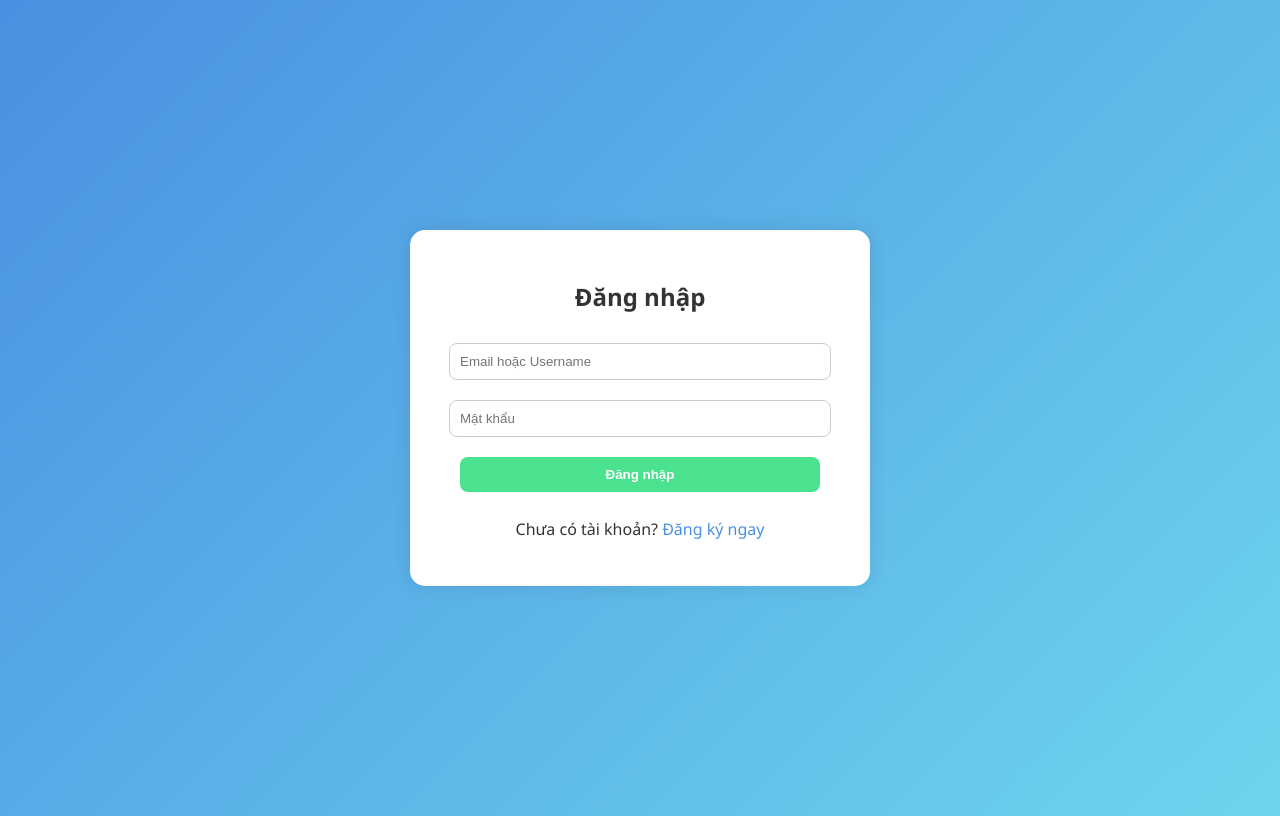
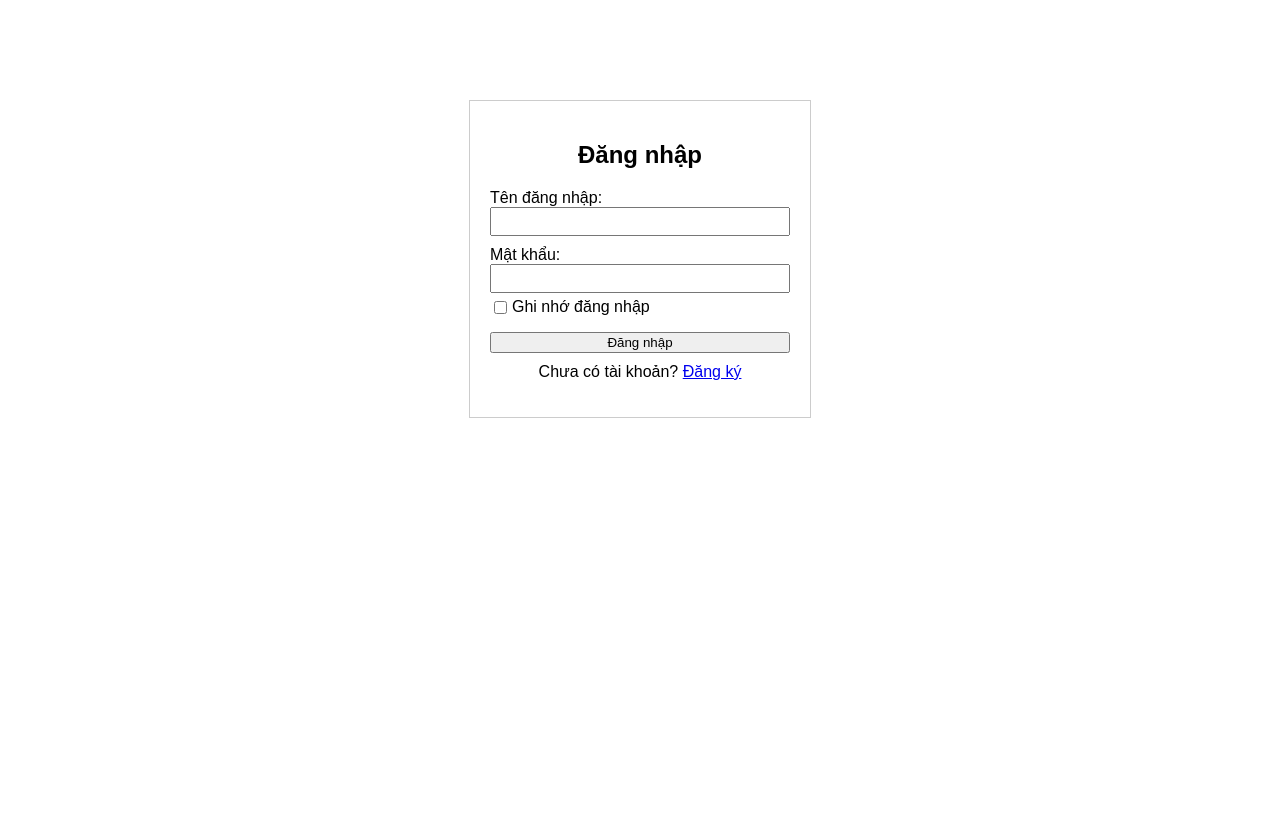
Before and after one commit to khuynnn/ins3064, a PHP site: page / in a window 1280 px wide. After the commit the page ends 418 px from the top, so only its background shows below. Run offline with PHP 8.4, Linux system fonts and the light colour scheme; data that the repository does not hold is empty; a stand-in replaces the project's code that opens the database connection.

Commit message:
Đây là trang đăng nhập. Phần đầu mã PHP kiểm tra nếu người dùng đã đăng nhập (session tồn tại) thì chuyển đến dashboard.php. Nếu chưa, hệ thống kiểm tra cookie user_id để hỗ trợ “ghi nhớ đăng nhập” – nếu cookie hợp lệ sẽ tự động khởi tạo session và chuyển hướng người dùng đăng nhập sẵn vào hệ thống.
Khi người dùng gửi form đăng nhập, mã sẽ kiểm tra username trong bảng users. Nếu tìm thấy, sử dụng password_verify() để so sánh mật khẩu nhập vào với hash mật khẩu lưu trong CSDL
php.net
. Nếu khớp, tạo session cho người dùng (lưu ID, username, quyền admin) và nếu có chọn "Ghi nhớ đăng nhập" thì thiết lập cookie user_id lưu trữ trong 30 ngày (thời gian tính bằng giây).

```diff
--- a/book_management/index.php
+++ b/book_management/index.php
@@ -1,32 +1,72 @@
 <?php
+// index.php - Trang đăng nhập người dùng (và là trang đầu tiên của ứng dụng)
+
+// Khởi động phiên làm việc
 session_start();
-include("connection.php");
 
-$message = "";
-
-// Nếu user đã đăng nhập → chuyển thẳng đến dashboard
-if (isset($_SESSION["user"])) {
+// Nếu đã đăng nhập (có session) thì chuyển hướng đến trang dashboard
+if (isset($_SESSION['user_id'])) {
     header("Location: dashboard.php");
     exit();
 }
 
-// Nếu user nhấn nút đăng nhập
-if ($_SERVER["REQUEST_METHOD"] == "POST") {
-    $email = $_POST["email"];
-    $password = $_POST["password"];
+// Kết nối CSDL
+require 'config.php';
 
-    $sql = "SELECT * FROM users
-            WHERE (email='$email' OR username='$email')
-            AND password='$password'";
-
-    $result = mysqli_query($link, $sql);
-
-    if (mysqli_num_rows($result) == 1) {
-        $_SESSION["user"] = $email;
+// Xử lý trường hợp có cookie "remember me" để tự động đăng nhập
+if (!isset($_SESSION['user_id']) && isset($_COOKIE['user_id'])) {
+    // Cookie lưu ID người dùng, tiến hành đăng nhập tự động
+    $uid = $_COOKIE['user_id'];
+    $uid = intval($uid); // Chuyển thành số nguyên để tránh lỗi hoặc tấn công
+    $result = $mysqli->query("SELECT * FROM users WHERE id = $uid");
+    if ($result && $result->num_rows > 0) {
+        $user = $result->fetch_assoc();
+        // Tạo session đăng nhập từ thông tin trong cookie
+        $_SESSION['user_id'] = $user['id'];
+        $_SESSION['username'] = $user['username'];
+        $_SESSION['is_admin'] = $user['is_admin'];
+        // Chuyển hướng vào trang dashboard sau khi đăng nhập tự động
         header("Location: dashboard.php");
         exit();
+    }
+}
+
+// Biến thông báo lỗi (nếu đăng nhập sai)
+$error_msg = "";
+
+// Xử lý khi người dùng gửi form đăng nhập
+if ($_SERVER['REQUEST_METHOD'] === 'POST') {
+    $username = $_POST['username'] ?? '';
+    $password = $_POST['password'] ?? '';
+    $remember = isset($_POST['remember']); // checkbox "Ghi nhớ đăng nhập"
+
+    // Truy vấn kiểm tra user trong CSDL (tìm theo username)
+    $username_esc = $mysqli->real_escape_string($username);
+    $res = $mysqli->query("SELECT * FROM users WHERE username = '$username_esc'");
+    if ($res && $res->num_rows > 0) {
+        $user = $res->fetch_assoc();
+        // Kiểm tra mật khẩu bằng password_verify với hash lưu trong DB
+        if (password_verify($password, $user['password'])) {
+            // Mật khẩu đúng -> Tạo session đăng nhập
+            $_SESSION['user_id'] = $user['id'];
+            $_SESSION['username'] = $user['username'];
+            $_SESSION['is_admin'] = $user['is_admin'];
+            // Nếu chọn "ghi nhớ đăng nhập" thì tạo cookie lưu user_id trong 30 ngày
+            if ($remember) {
+                setcookie('user_id', $user['id'], time() + (30*24*60*60), "/");
+                // Lưu ý bảo mật: Sử dụng trực tiếp user_id trong cookie có thể bị giả mạo:contentReference[oaicite:6]{index=6}.
+                // Giải pháp tốt hơn là tạo token ngẫu nhiên lưu ở cả cookie và DB, nhưng ở đây dùng cách đơn giản cho minh họa.
+            }
+            // Chuyển hướng đến dashboard sau khi đăng nhập thành công
+            header("Location: dashboard.php");
+            exit();
+        } else {
+            // Mật khẩu không đúng
+            $error_msg = "Sai mật khẩu. Vui lòng thử lại.";
+        }
     } else {
-        $message = "Sai email hoặc mật khẩu!";
+        // Không tìm thấy user với username đã nhập
+        $error_msg = "Tên đăng nhập không tồn tại.";
     }
 }
 ?>
@@ -34,22 +74,40 @@ if ($_SERVER["REQUEST_METHOD"] == "POST") {
 <html lang="vi">
 <head>
     <meta charset="UTF-8">
-    <title>Login</title>
-    <link rel="stylesheet" href="style.css">
+    <title>Đăng nhập</title>
+    <style>
+        /* Một số style cơ bản cho form đăng nhập */
+        body { font-family: Arial, sans-serif; }
+        .login-form { width: 300px; margin: 100px auto; border: 1px solid #ccc; padding: 20px; }
+        .login-form h2 { text-align: center; }
+        .login-form label { display: block; margin-top: 10px; }
+        .login-form input[type=text], .login-form input[type=password] {
+            width: 100%; padding: 5px; box-sizing: border-box;
+        }
+        .login-form input[type=submit] { margin-top: 15px; width: 100%; }
+        .error { color: red; text-align: center; }
+    </style>
 </head>
 <body>
-<div class="container">
-    <h2>Đăng nhập</h2>
-
-    <form method="POST">
-        <input type="text" name="email" placeholder="Email hoặc Username" required><br>
-        <input type="password" name="password" placeholder="Mật khẩu" required><br>
-        <button type="submit">Đăng nhập</button>
-    </form>
-
-    <p class="error"><?= $message ?></p>
-
-    <p>Chưa có tài khoản? <a href="signup.php">Đăng ký ngay</a></p>
-</div>
+    <div class="login-form">
+        <h2>Đăng nhập</h2>
+        <?php if ($error_msg): ?>
+            <p class="error"><?php echo $error_msg; ?></p>
+        <?php endif; ?>
+        <form method="post" action="index.php">
+            <label>Tên đăng nhập:</label>
+            <input type="text" name="username" required>
+            <label>Mật khẩu:</label>
+            <input type="password" name="password" required>
+            <label style="display:flex; align-items:center; margin-top:5px;">
+                <input type="checkbox" name="remember" style="margin-right:5px;">
+                Ghi nhớ đăng nhập
+            </label>
+            <input type="submit" value="Đăng nhập">
+        </form>
+        <p style="text-align:center; margin-top:10px;">
+            Chưa có tài khoản? <a href="signup.php">Đăng ký</a>
+        </p>
+    </div>
 </body>
 </html>
```
Also changed, not shown: Week_3/index.php (+8 -0 lines).
